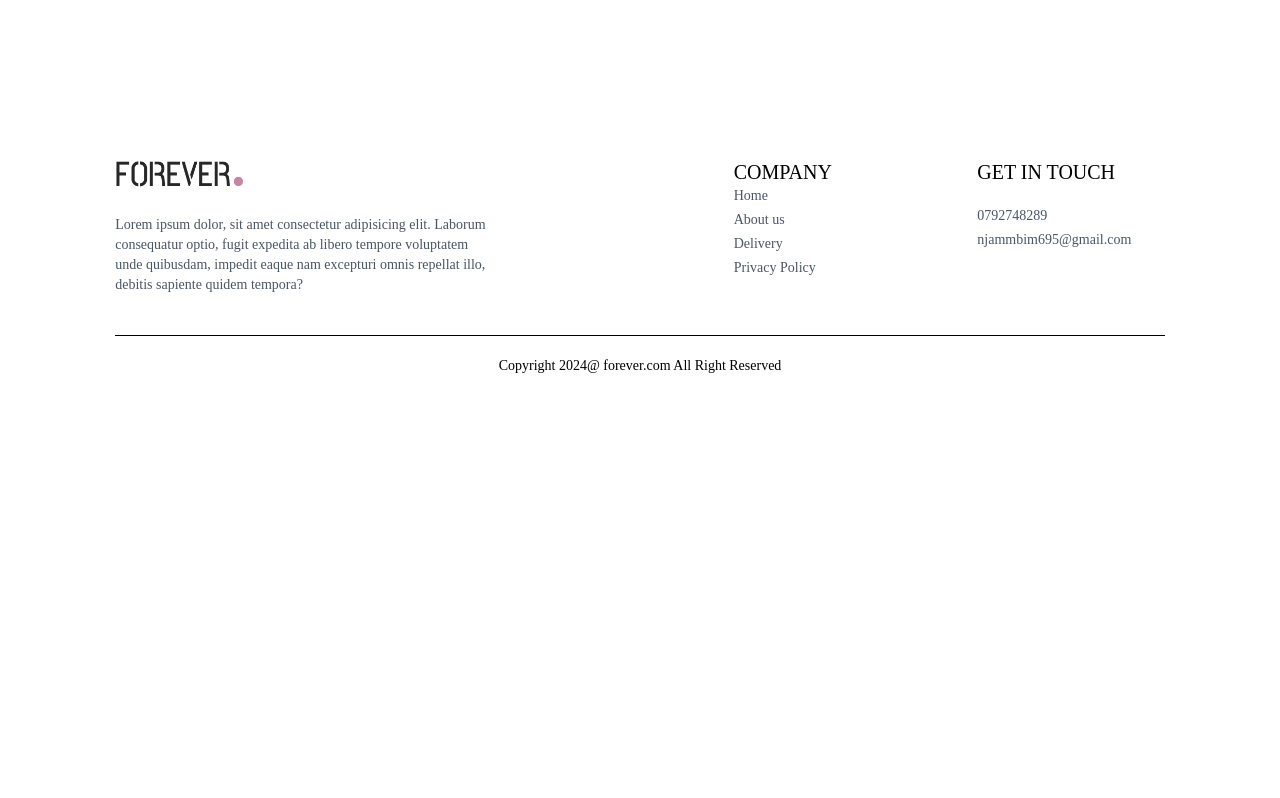
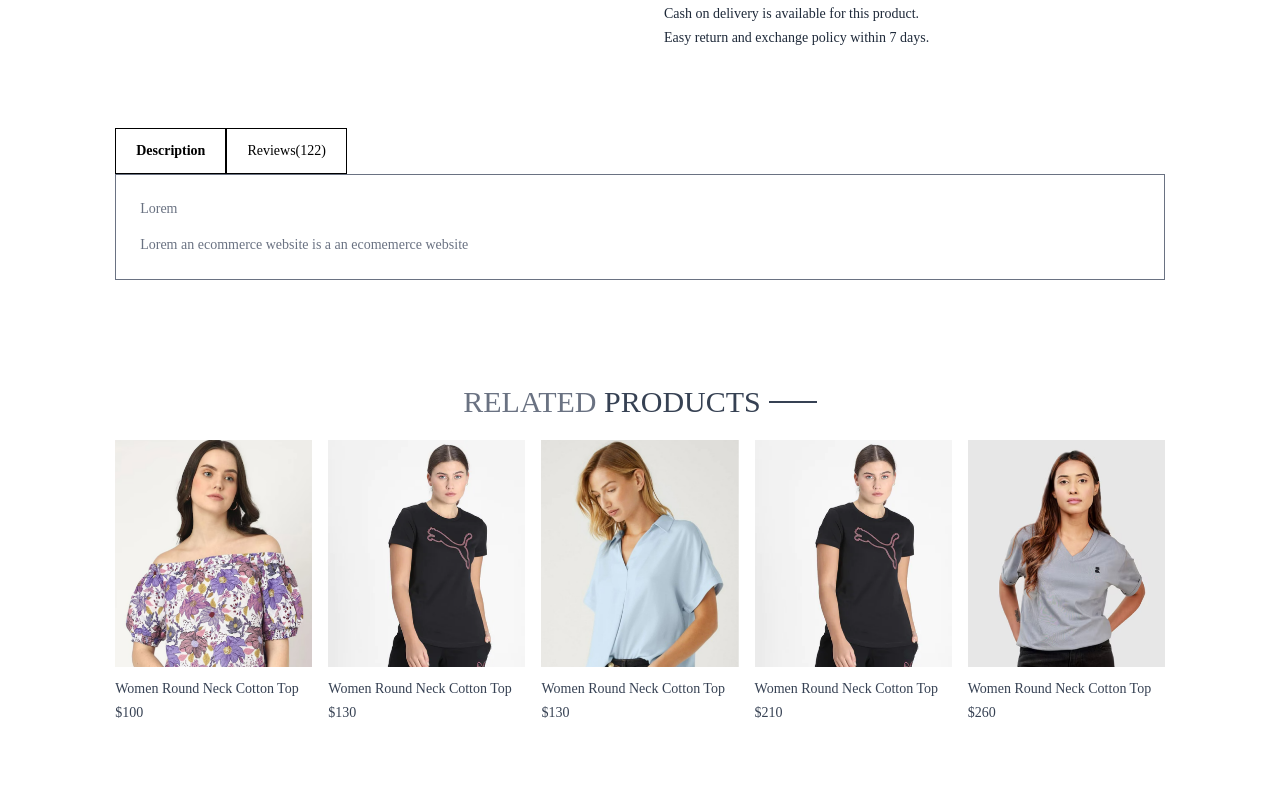
Before and after one commit to mercynjambi/E-COMMERCE, a React (Vite) app in the folder frontend/: page /product/aaaaa in a window 1280 px wide. Shown: the part 582-1380 px from the top of the page. Before the commit the page ends 978 px from the top, so only its background shows below. Built offline with nearby package versions, Linux system fonts and the light colour scheme.

Commit message:
added related products functionality

```diff
--- /dev/null
+++ b/frontend/src/components/RelatedProducts.jsx
@@ -0,0 +1,42 @@
+import React, {useContext, useState, useEffect} from 'react'
+import {ShopContext} from '../context/ShopContext'
+import ProductItem from './ProductItem';
+import Title from './Title';
+
+const RelatedProducts = ({category, subCategory}) => {
+
+    const {products} = useContext(ShopContext);
+    const [related, setRelated] = useState([]);
+
+    useEffect (() => {
+        if(products.length > 0 ) {
+           let productsCopy = products.slice();
+
+           productsCopy = productsCopy.filter((item)=> category === item.category);
+           productsCopy = productsCopy.filter((item)=> subCategory === item.subCategory);
+
+           setRelated(productsCopy.slice(0,5))
+               }
+
+    }, [products])
+
+  return (
+    <div className='my-24'>
+        <div className='text-center text-3xl py-2'>
+            <Title text1={'RELATED'} text2={"PRODUCTS"}/>
+        </div>
+
+        <div className='grid grid-cols-2 sm:grid-cols-3 md:grid-cols-4 lg:grid-cols-5 gap-4  gap-y-6'>
+         {
+            related.map((item, index)=> (
+             <ProductItem key={index} id={item._id} name={item.name} price={item.price} image={item.image}/>
+            ))
+         }
+        </div>
+
+
+    </div>
+  )
+}
+
+export default RelatedProducts
--- a/frontend/src/pages/Product.jsx
+++ b/frontend/src/pages/Product.jsx
@@ -2,6 +2,7 @@
 import {useParams} from 'react-router-dom'
 import { ShopContext } from '../context/ShopContext';
 import { assets } from '../assets/assets';
+import RelatedProducts from '../components/RelatedProducts'
 
 const Product = () => {
 
@@ -69,9 +70,32 @@
              </div>
           </div>
            <button className='bg-black text-white px-8 py-3 text-sm active:bg-gray-700'>ADD TO CART</button>
+          <hr className='mt-8 sm:w-4/5'/>
+          <div className='text-sm text-gray-800 mt-5 flex flex-col gap-1'>
+            <p>100% Original Product.</p>
+            <p>Cash on delivery is available for this product.</p>
+            <p>Easy return and exchange policy within 7 days.</p>
+           </div>
           </div>
+      </div>
 
-      </div>
+     {/* {Review Section and Description}  */}
+     <div className='mt-20'>
+       <div className='flex'>
+        <b className='border px-5 py-3 text-sm'>Description</b>
+        <p className='border px-5 py-3 text-sm'>Reviews(122)</p>
+        </div>
+        <div className='flex flex-col gap-4 border px-6 py-6 text-sm text-gray-500'>
+
+          <p>Lorem</p>
+          <p>Lorem an ecommerce website is a an ecomemerce website</p>
+        </div>
+     </div>
+
+     {/* {display related products} */}
+     <RelatedProducts category={productData.category}subCategory={productData.subCategory}/>
+
+
     </div>
   ) : <div className='opacity-0'></div>
 }
```
